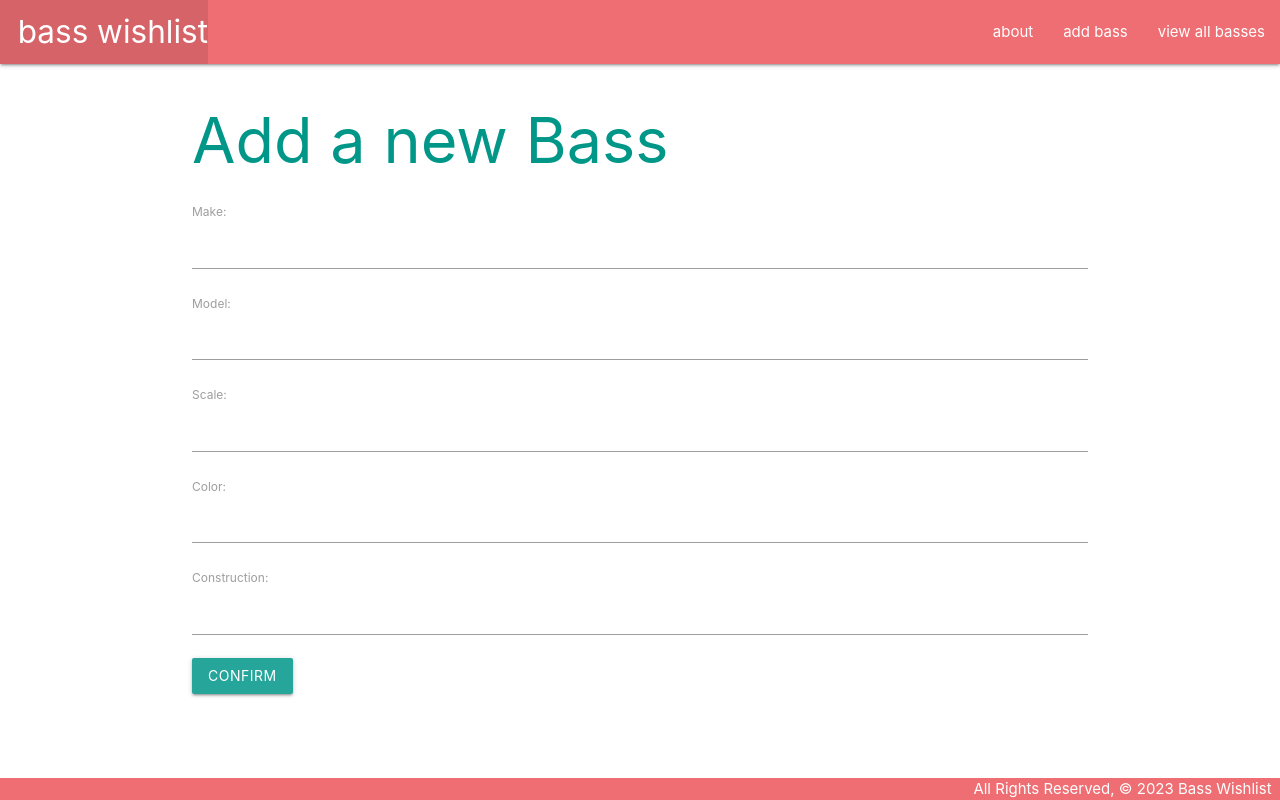
After one commit to kiku72/basscollector, a Django app: page /basses/create/ in a window 1280 px wide. The commit adds this page. Run offline with Django 4.2, Linux system fonts and the light colour scheme.

Commit message:
Implemented add/edit/delete functionality

```diff
--- a/main_app/models.py
+++ b/main_app/models.py
@@ -1,4 +1,5 @@
 from django.db import models
+from django.urls import reverse
 
 # Create your models here.
 class Bass(models.Model):
@@ -12,3 +13,6 @@ class Bass(models.Model):
     # no makemigrations is necessary
     def __str__(self):
         return f'{self.model} ({self.id})'
+
+    def get_absolute_url(self):
+        return reverse('bass_details', kwargs={'bass_id': self.id})
--- a/main_app/templates/base.html
+++ b/main_app/templates/base.html
@@ -18,8 +18,9 @@
           <li><a href="/" class="left brand-logo">&nbsp;&nbsp;bass wishlist</a></li>
         </ul>
         <ul class="right">
-          <li><a href="/about">about</a></li>
-          <li><a href="/basses">view all basses</a></li>
+          <li><a href="{% url 'about' %}">about</a></li>
+          <li><a href="{% url 'bass_create' %}">add bass</a></li>
+          <li><a href="{% url 'bass_index' %}">view all basses</a></li>
         </ul>
       </div>
     </nav>
--- a/main_app/templates/basses/details.html
+++ b/main_app/templates/basses/details.html
@@ -8,6 +8,10 @@
         <p>Scale: {{ bass.scale }}</p>
         <p>Material: {{ bass.construction | linebreaks}}</p>
     </div>
+    <div class="card-action">
+        <a href="{% url 'bass_update' bass.id %}">Edit</a>
+        <a href="{% url 'bass_delete' bass.id %}">Delete</a>
+    </div>
 </div>
 
 {% endblock %}
--- /dev/null
+++ b/main_app/templates/main_app/bass_form.html
@@ -0,0 +1,18 @@
+{% extends 'base.html' %}
+{% block content %}
+
+{% if object %}
+    <h1 class="teal-text"> Edit {{bass.model}} </h1>
+{% else %}
+    <h1 class="teal-text"> Add a new Bass </h1>
+{% endif %}
+
+<form action="" method="POST">
+    {% csrf_token %}
+    <table>
+        {{form.as_p}}
+    </table>
+    <button type="submit" class="btn">Confirm</button>
+</form>
+
+{% endblock %}
--- a/main_app/urls.py
+++ b/main_app/urls.py
@@ -5,5 +5,8 @@ urlpatterns = [
     path('', views.home, name='home'),
     path('about/', views.about, name='about'),
     path('basses/', views.bass_index, name="bass_index"),
-    path('basses/<int:bass_id>', views.bass_details, name="bass_details")
+    path('basses/<int:bass_id>', views.bass_details, name="bass_details"),
+    path('basses/create/', views.BassCreate.as_view(), name="bass_create"),
+    path('basses/<int:pk>/update/', views.BassUpdate.as_view(), name="bass_update"),
+    path('basses/<int:pk>/delete/', views.BassDelete.as_view(), name='bass_delete'),
 ]
--- a/main_app/views.py
+++ b/main_app/views.py
@@ -1,4 +1,5 @@
 from django.shortcuts import render
+from django.views.generic.edit import CreateView, UpdateView, DeleteView
 from .models import Bass
 
 # Create your views here.
@@ -18,3 +19,15 @@ def bass_index(request):
 def bass_details(request, bass_id):
     bass = Bass.objects.get(id=bass_id)
     return render(request, 'basses/details.html', { 'bass':bass })
+
+class BassCreate(CreateView):
+    model = Bass
+    fields = '__all__'
+
+class BassUpdate(UpdateView):
+    model = Bass
+    fields = '__all__'
+
+class BassDelete(DeleteView):
+    model = Bass
+    success_url = '/basses'
```
Also changed, not shown: main_app/templates/main_app/bass_confirm_delete.html (added, +14 -0 lines).
